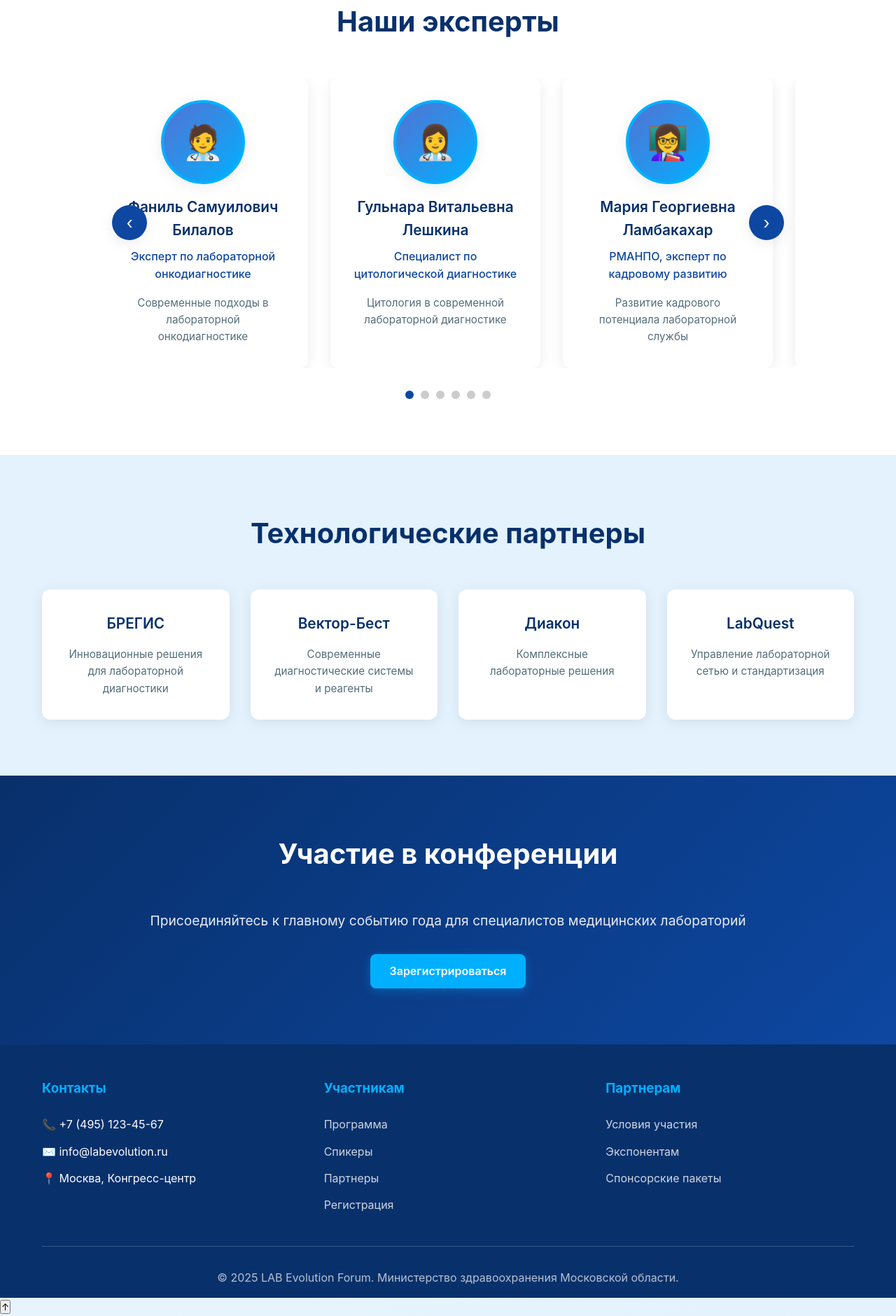
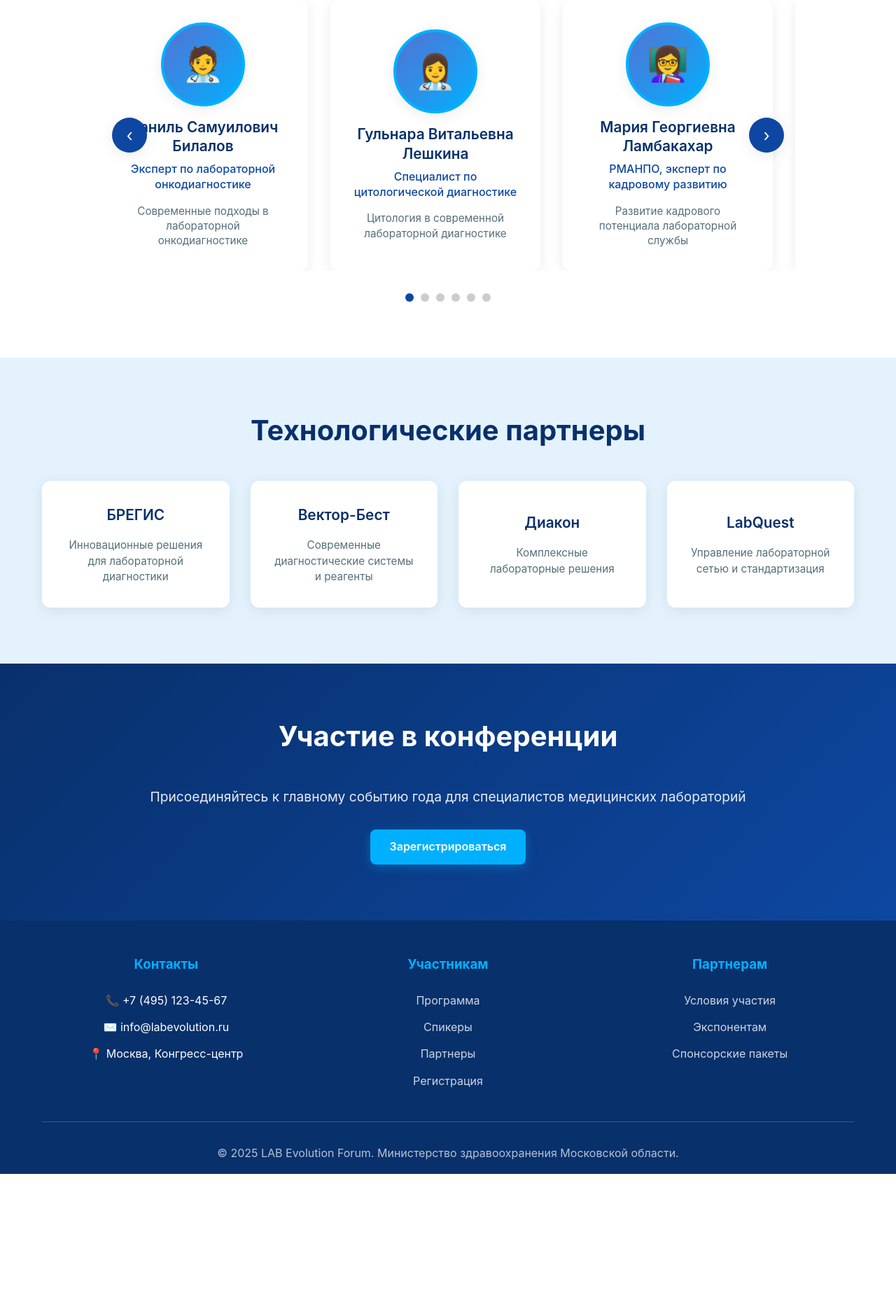
Before and after one commit to Oivan-coder/conferenc_nov, a PHP site: page / in a window 1280 px wide. Shown: the part 3861-5741 px from the top of the page at 70% size. After the commit the page ends 5538 px from the top, so only its background shows below. Run offline with PHP 8.4, Linux system fonts and the light colour scheme.

Commit message:
Update styles.css

```diff
--- a/styles.css
+++ b/styles.css
@@ -97,13 +127,51 @@ nav a:hover {
     transition: all 0.3s;
     box-shadow: 0 4px 15px rgba(0, 176, 255, 0.3);
     text-decoration: none;
-    display: inline-block;
+    display: inline-flex;
+    align-items: center;
+    justify-content: center;
+    white-space: nowrap;
+    text-align: center;
 }
 
 .cta-button:hover {
     background: #0091ea;
     transform: translateY(-2px);
     box-shadow: 0 6px 20px rgba(0, 176, 255, 0.4);
+}
+
+/* Кнопка "Наверх" */
+.back-to-top {
+    position: fixed;
+    bottom: 30px;
+    right: 30px;
+    width: 50px;
+    height: 50px;
+    background: var(--primary);
+    color: white;
+    border: none;
+    border-radius: 50%;
+    font-size: 1.5rem;
+    cursor: pointer;
+    transition: all 0.3s;
+    box-shadow: var(--shadow);
+    z-index: 999;
+    opacity: 0;
+    visibility: hidden;
+    display: flex;
+    align-items: center;
+    justify-content: center;
+}
+
+.back-to-top.visible {
+    opacity: 1;
+    visibility: visible;
+}
+
+.back-to-top:hover {
+    background: var(--primary-dark);
+    transform: translateY(-3px);
+    box-shadow: 0 6px 20px rgba(13, 71, 161, 0.4);
 }
 
 /* Hero Section */
@@ -167,16 +238,19 @@ nav a:hover {
     font-weight: 700;
     color: var(--accent);
     display: block;
+    line-height: 1;
 }
 
 .stat-label {
     font-size: 1.1rem;
     opacity: 0.9;
+    margin-top: 0.5rem;
 }
 
 /* Sections */
 section {
     padding: 80px 0;
+    text-align: center;
 }
 
 .section-title {
@@ -185,6 +259,7 @@ section {
     font-weight: 700;
     color: var(--primary-dark);
     margin-bottom: 3rem;
+    line-height: 1.2;
 }
 
 .section-content {
@@ -325,6 +410,10 @@ section {
     padding: 2rem;
     text-align: center;
     transition: transform 0.3s;
+    display: flex;
+    flex-direction: column;
+    align-items: center;
+    justify-content: center;
 }
 
 .speaker-slide:hover {
@@ -336,9 +425,14 @@ section {
     width: 120px;
     height: 120px;
     border-radius: 50%;
-    object-fit: cover;
     margin: 0 auto 1rem;
     border: 4px solid var(--accent);
+    background: linear-gradient(135deg, var(--primary-light), var(--accent));
+    display: flex;
+    align-items: center;
+    justify-content: center;
+    font-size: 3rem;
+    box-shadow: var(--shadow);
 }
 
 .speaker-name {
@@ -346,17 +440,20 @@ section {
     font-weight: 600;
     color: var(--primary-dark);
     margin-bottom: 0.5rem;
+    line-height: 1.3;
 }
 
 .speaker-role {
     color: var(--primary);
     font-weight: 500;
     margin-bottom: 1rem;
+    line-height: 1.4;
 }
 
 .speaker-topic {
     color: var(--text-light);
     font-size: 0.95rem;
+    line-height: 1.4;
 }
 
 .carousel-btn {
@@ -374,6 +471,9 @@ section {
     z-index: 10;
     transition: all 0.3s;
     box-shadow: var(--shadow);
+    display: flex;
+    align-items: center;
+    justify-content: center;
 }
 
 .carousel-btn:hover {
@@ -428,6 +528,10 @@ section {
     text-align: center;
     box-shadow: var(--shadow);
     transition: transform 0.3s;
+    display: flex;
+    flex-direction: column;
+    align-items: center;
+    justify-content: center;
 }
 
 .partner-card:hover {
@@ -445,6 +549,7 @@ section {
 .partner-desc {
     color: var(--text-light);
     font-size: 0.95rem;
+    line-height: 1.5;
 }
 
 /* Registration */
@@ -458,10 +563,15 @@ section {
     color: white;
 }
 
+.registration-info {
+    text-align: center;
+}
+
 .registration-info p {
     font-size: 1.2rem;
     margin-bottom: 2rem;
     opacity: 0.9;
+    line-height: 1.5;
 }
 
 /* Footer */
@@ -469,6 +579,7 @@ footer {
     background: var(--primary-dark);
     color: white;
     padding: 3rem 0 1rem;
+    text-align: center;
 }
 
 .footer-content {
@@ -476,6 +587,11 @@ footer {
     grid-template-columns: repeat(auto-fit, minmax(250px, 1fr));
     gap: 3rem;
     margin-bottom: 2rem;
+    text-align: left;
+}
+
+.footer-section {
+    text-align: center;
 }
 
 .footer-section h3 {
@@ -485,6 +601,7 @@ footer {
 
 .footer-links {
     list-style: none;
+    text-align: center;
 }
 
 .footer-links li {
@@ -495,6 +612,7 @@ footer {
     color: rgba(255, 255, 255, 0.8);
     text-decoration: none;
     transition: color 0.3s;
+    display: inline-block;
 }
 
 .footer-links a:hover {
@@ -704,35 +848,9 @@ footer {
     .speaker-slide {
         min-width: 240px;
     }
-}
-/* Стили для аватарок спикеров */
-.speaker-photo {
-    width: 120px;
-    height: 120px;
-    border-radius: 50%;
-    margin: 0 auto 1rem;
-    border: 4px solid var(--accent);
-    background: linear-gradient(135deg, var(--primary-light), var(--accent));
-    display: flex;
-    align-items: center;
-    justify-content: center;
-    font-size: 3rem;
-    box-shadow: var(--shadow);
-}
 
-/* Адаптивность для аватарок */
-@media (max-width: 768px) {
-    .speaker-photo {
-        width: 100px;
-        height: 100px;
-        font-size: 2.5rem;
+    nav a {
+        padding: 4px 8px;
+        font-size: 0.8rem;
     }
 }
-
-@media (max-width: 480px) {
-    .speaker-photo {
-        width: 80px;
-        height: 80px;
-        font-size: 2rem;
-    }
-}
```
Also changed, not shown: other parts of styles.css (+72 -3 lines).
